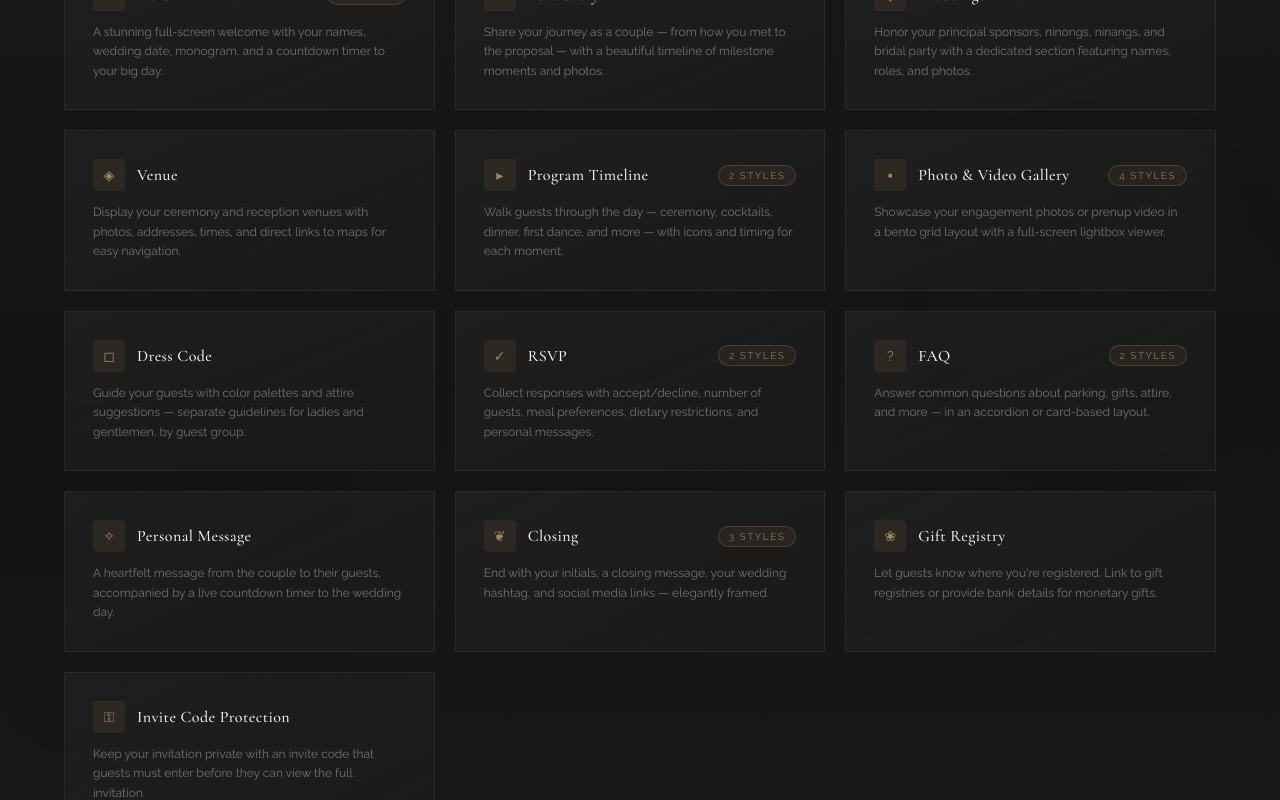
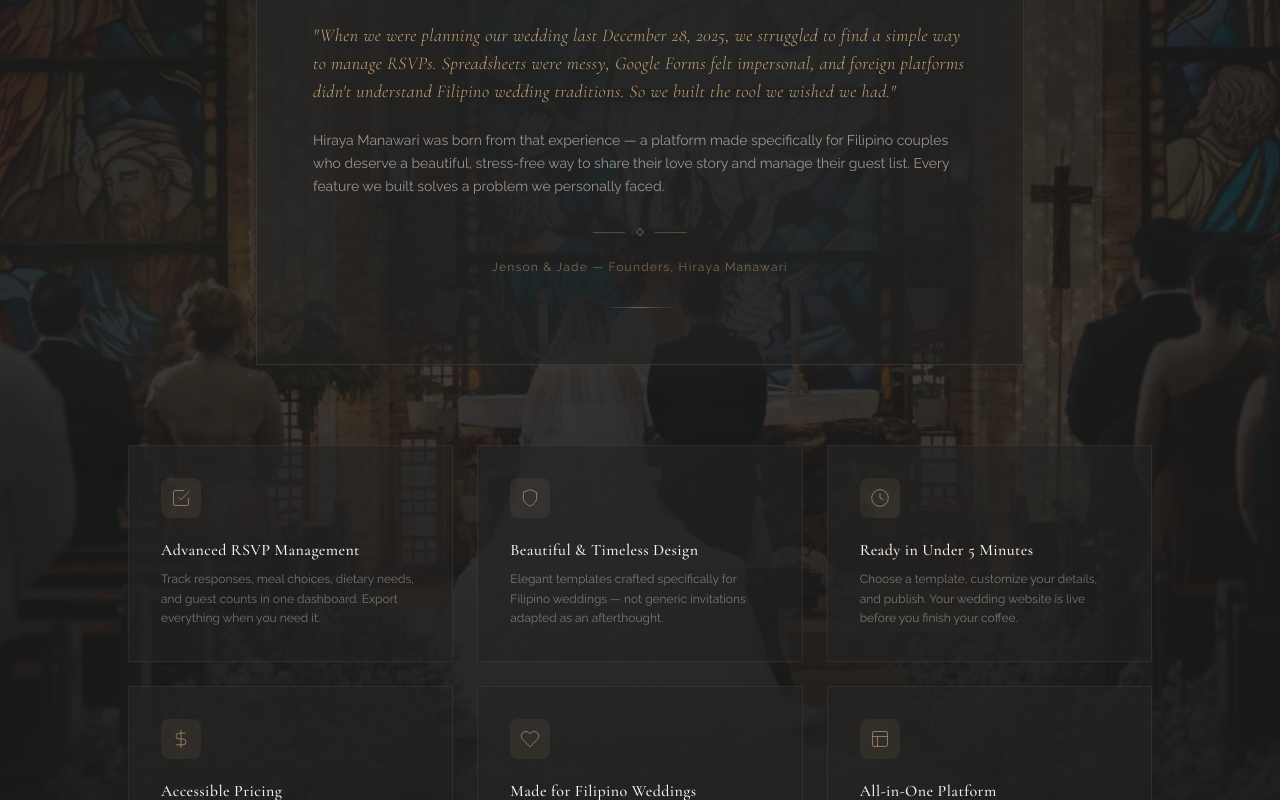
Before and after one commit to JensonMiralles/welcome-hiraya-manawari, a React (Vite) app: page / in a window 1280 px wide. Shown: the part 2000-2800 px from the top of the page. Built offline with nearby package versions, Linux system fonts and the light colour scheme; no server answers.

Commit message:
feat: add OurStory section with background image and content

```diff
--- a/src/App.tsx
+++ b/src/App.tsx
@@ -2,6 +2,7 @@
 
 import { Hero } from "./sections/Hero";
 import { About } from "./sections/About";
+import { OurStory } from "./sections/OurStory";
 import { Showcase } from "./sections/Showcase";
 import { Customization } from "./sections/Customization";
 import { PublishedSites } from "./sections/PublishedSites";
@@ -15,6 +16,7 @@
       <main className="min-h-screen bg-midnight text-ivory-muted">
         <Hero />
         <About />
+        <OurStory />
         <Showcase />
         <Customization />
         <PublishedSites />
--- /dev/null
+++ b/src/sections/OurStory.tsx
@@ -0,0 +1,200 @@
+export function OurStory() {
+  return (
+    <section className="relative overflow-hidden px-6 py-32">
+      {/* Background image */}
+      <div
+        className="pointer-events-none absolute inset-0 bg-cover bg-center bg-no-repeat opacity-80"
+        style={{ backgroundImage: "url('/assets/ourstory-bg.webp')" }}
+      />
+
+      {/* Dark overlay gradient */}
+      <div className="pointer-events-none absolute inset-0 bg-gradient-to-b from-midnight via-midnight/80 to-midnight" />
+
+      {/* Champagne glow — left */}
+      <div className="pointer-events-none absolute left-0 top-1/3 h-[350px] w-[350px] -translate-x-1/4 rounded-full bg-champagne/[0.03] blur-[120px] animate-glow-breathe" />
+
+      {/* Plum glow — right */}
+      <div className="pointer-events-none absolute right-0 bottom-1/4 h-[300px] w-[300px] translate-x-1/4 rounded-full bg-plum-light/8 blur-[120px] animate-glow-breathe" />
+
+      <div className="relative mx-auto max-w-5xl">
+        {/* Section header */}
+        <div className="flex flex-col items-center text-center">
+          <div className="h-px w-16 bg-gradient-to-r from-champagne/20 via-champagne/50 to-champagne/20" />
+          <h2 className="mt-8 font-serif text-3xl font-light tracking-wide text-ivory sm:text-4xl">
+            Built by Newlyweds, for Soon-to-Wed
+          </h2>
+          <p className="mt-6 max-w-xl text-sm leading-relaxed text-warm-gray">
+            We didn't just build this platform — we needed it for our own
+            wedding. Here's why Hiraya Manawari exists.
+          </p>
+        </div>
+
+        {/* Founders' story card */}
+        <div className="mx-auto mt-16 max-w-3xl">
+          <div className="border border-champagne/[0.12] bg-gradient-to-b from-midnight-100/80 to-midnight-200/60 px-8 py-14 shadow-[0_0_60px_rgba(212,175,122,0.04)] sm:px-14">
+            {/* Top ornamental accent */}
+            <div className="mx-auto mb-8 h-px w-20 bg-gradient-to-r from-transparent via-champagne/40 to-transparent" />
+
+            <p className="font-serif text-base font-light italic leading-relaxed tracking-wide text-champagne/90 sm:text-lg">
+              "When we were planning our wedding last December 28, 2025, we
+              struggled to find a simple way to manage RSVPs. Spreadsheets were
+              messy, Google Forms felt impersonal, and foreign platforms didn't
+              understand Filipino wedding traditions. So we built the tool we
+              wished we had."
+            </p>
+
+            <p className="mt-6 text-sm leading-relaxed text-ivory-muted/60">
+              Hiraya Manawari was born from that experience — a platform made
+              specifically for Filipino couples who deserve a beautiful,
+              stress-free way to share their love story and manage their guest
+              list. Every feature we built solves a problem we personally faced.
+            </p>
+
+            {/* Ornamental divider */}
+            <div className="mx-auto mt-8 flex items-center justify-center gap-3">
+              <div className="h-px w-8 bg-champagne/30" />
+              <div className="h-1.5 w-1.5 rotate-45 border border-champagne/40" />
+              <div className="h-px w-8 bg-champagne/30" />
+            </div>
+
+            <p className="mt-6 text-center text-xs tracking-widest text-champagne/50">
+              Jenson & Jade — Founders, Hiraya Manawari
+            </p>
+
+            {/* Bottom ornamental accent */}
+            <div className="mx-auto mt-8 h-px w-20 bg-gradient-to-r from-transparent via-champagne/40 to-transparent" />
+          </div>
+        </div>
+
+        {/* Benefits grid */}
+        <div className="mt-20 grid gap-6 sm:grid-cols-2 lg:grid-cols-3">
+          {benefits.map((item) => (
+            <div
+              key={item.title}
+              className="group relative overflow-hidden border border-white/[0.06] bg-gradient-to-br from-midnight-100/70 to-midnight-200/50 p-8 transition-all duration-500 hover:border-champagne/25 hover:shadow-[0_8px_40px_rgba(212,175,122,0.05)]"
+            >
+              {/* Top accent line on hover */}
+              <div className="absolute left-0 right-0 top-0 h-px bg-gradient-to-r from-transparent via-champagne/30 to-transparent opacity-0 transition-opacity duration-500 group-hover:opacity-100" />
+
+              <div className="flex h-10 w-10 items-center justify-center rounded-lg bg-champagne/[0.08] text-champagne/70 transition-all duration-500 group-hover:bg-champagne/[0.14] group-hover:text-champagne">
+                {item.icon}
+              </div>
+              <h3 className="mt-5 font-serif text-base font-medium tracking-wide text-ivory">
+                {item.title}
+              </h3>
+              <p className="mt-2 text-xs leading-relaxed text-warm-gray">
+                {item.description}
+              </p>
+            </div>
+          ))}
+        </div>
+      </div>
+    </section>
+  );
+}
+
+const benefits: {
+  title: string;
+  description: string;
+  icon: React.ReactNode;
+}[] = [
+  {
+    title: "Advanced RSVP Management",
+    description:
+      "Track responses, meal choices, dietary needs, and guest counts in one dashboard. Export everything when you need it.",
+    icon: (
+      <svg
+        viewBox="0 0 24 24"
+        fill="none"
+        stroke="currentColor"
+        strokeWidth="1"
+        className="h-5 w-5"
+      >
+        <path d="M9 11l3 3L22 4" />
+        <path d="M21 12v7a2 2 0 01-2 2H5a2 2 0 01-2-2V5a2 2 0 012-2h11" />
+      </svg>
+    ),
+  },
+  {
+    title: "Beautiful & Timeless Design",
+    description:
+      "Elegant templates crafted specifically for Filipino weddings — not generic invitations adapted as an afterthought.",
+    icon: (
+      <svg
+        viewBox="0 0 24 24"
+        fill="none"
+        stroke="currentColor"
+        strokeWidth="1"
+        className="h-5 w-5"
+      >
+        <path d="M12 22s8-4 8-10V5l-8-3-8 3v7c0 6 8 10 8 10z" />
+      </svg>
+    ),
+  },
+  {
+    title: "Ready in Under 5 Minutes",
+    description:
+      "Choose a template, customize your details, and publish. Your wedding website is live before you finish your coffee.",
+    icon: (
+      <svg
+        viewBox="0 0 24 24"
+        fill="none"
+        stroke="currentColor"
+        strokeWidth="1"
+        className="h-5 w-5"
+      >
+        <circle cx="12" cy="12" r="10" />
+        <path d="M12 6v6l4 2" />
+      </svg>
+    ),
+  },
+  {
+    title: "Accessible Pricing",
+    description:
+      "One-time payment starting at P999 — no subscriptions, no hidden fees. Because weddings are expensive enough.",
+    icon: (
+      <svg
+        viewBox="0 0 24 24"
+        fill="none"
+        stroke="currentColor"
+        strokeWidth="1"
+        className="h-5 w-5"
+      >
+        <path d="M12 1v22M17 5H9.5a3.5 3.5 0 000 7h5a3.5 3.5 0 010 7H6" />
+      </svg>
+    ),
+  },
+  {
+    title: "Made for Filipino Weddings",
+    description:
+      "Built-in support for entourage, ninongs and ninangs, Tagalog language options, and traditions that matter to you.",
+    icon: (
+      <svg
+        viewBox="0 0 24 24"
+        fill="none"
+        stroke="currentColor"
+        strokeWidth="1"
+        className="h-5 w-5"
+      >
+        <path d="M20.84 4.61a5.5 5.5 0 00-7.78 0L12 5.67l-1.06-1.06a5.5 5.5 0 00-7.78 7.78l1.06 1.06L12 21.23l7.78-7.78 1.06-1.06a5.5 5.5 0 000-7.78z" />
+      </svg>
+    ),
+  },
+  {
+    title: "All-in-One Platform",
+    description:
+      "Everything your guests need in one link — RSVP, event details, gallery, registry, and more. No scattered tools.",
+    icon: (
+      <svg
+        viewBox="0 0 24 24"
+        fill="none"
+        stroke="currentColor"
+        strokeWidth="1"
+        className="h-5 w-5"
+      >
+        <rect x="3" y="3" width="18" height="18" rx="2" />
+        <path d="M3 9h18M9 21V9" />
+      </svg>
+    ),
+  },
+];
```
Also changed, not shown: public/assets/ourstory-bg.webp (added).
